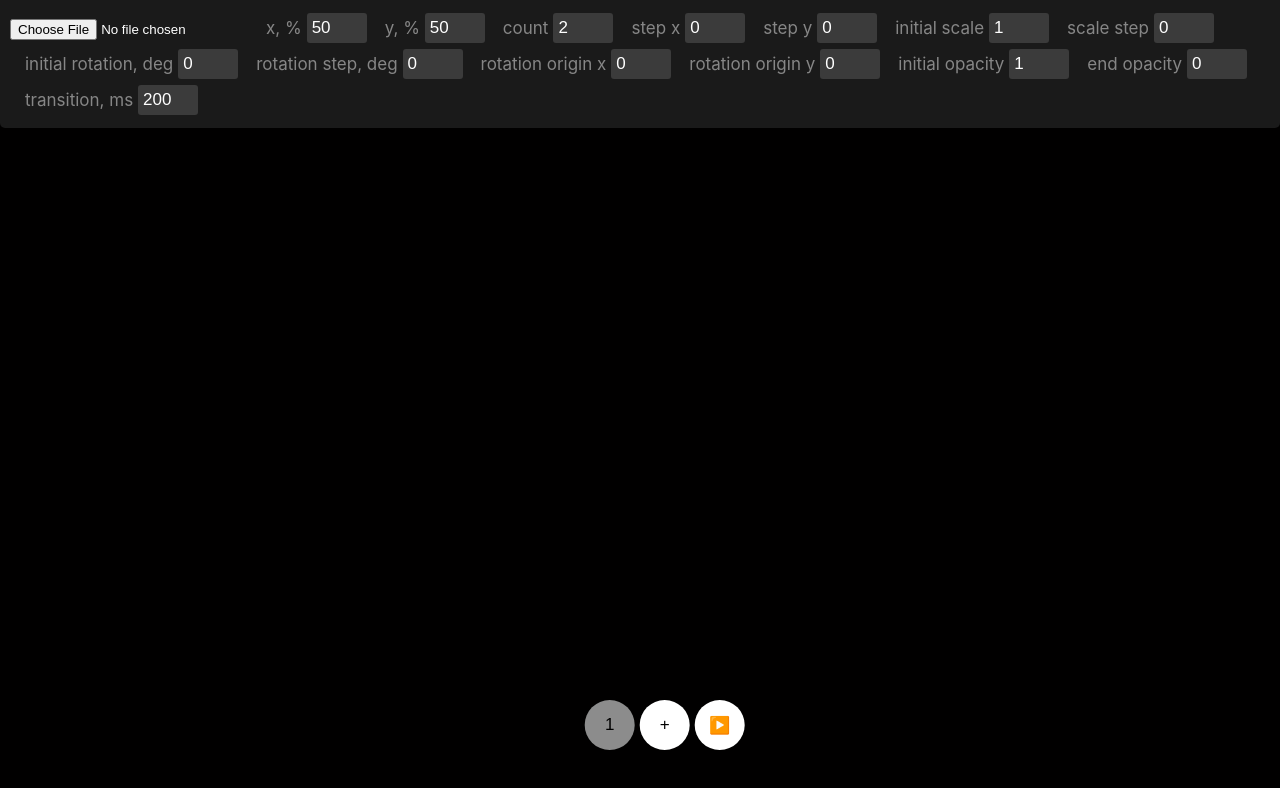
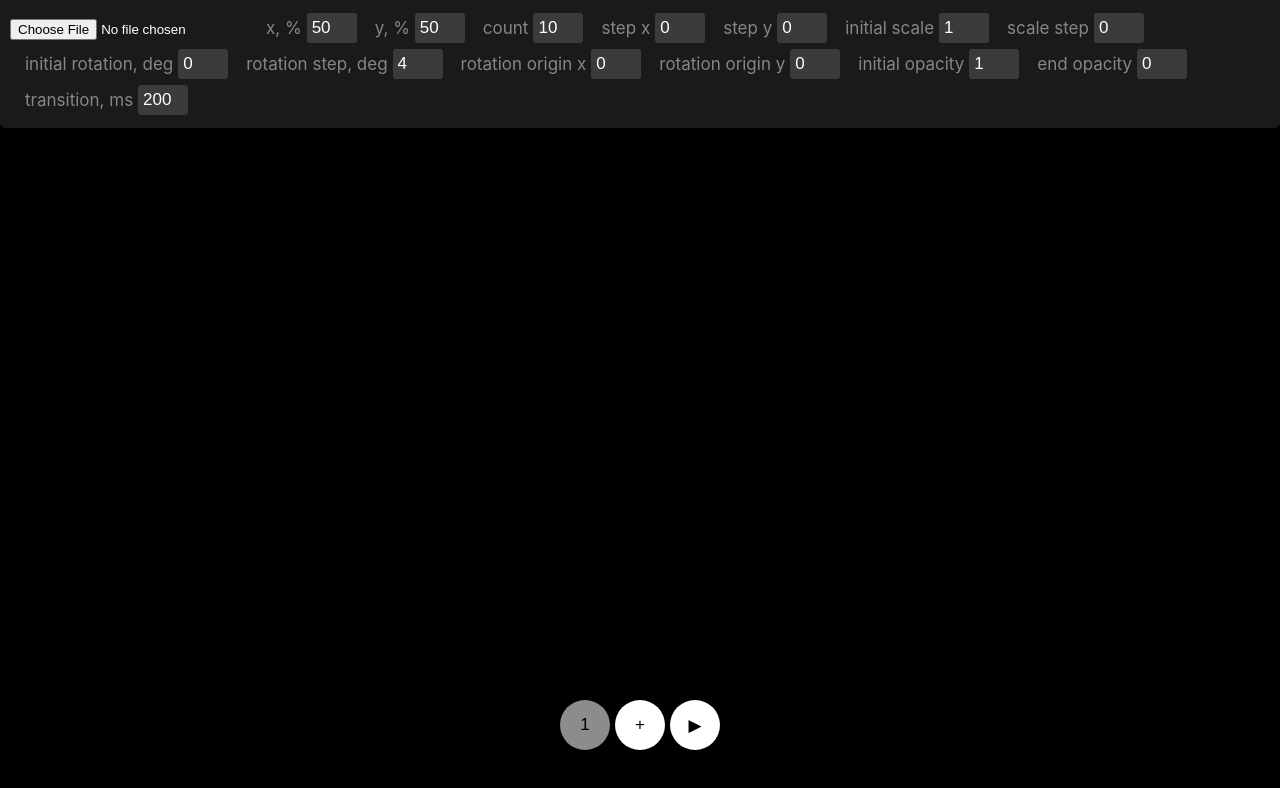
Before and after one commit to HellSquirrel/generative-svg, a React (Create React App) app: page / in a window 1280 px wide. Shown: the top 788 px of the page. Built offline with nearby package versions, Linux system fonts and the light colour scheme.

Commit message:
Add working proto

```diff
--- a/package.json
+++ b/package.json
@@ -5,6 +5,7 @@
   "dependencies": {
     "animejs": "^3.0.1",
     "classnames": "^2.2.6",
+    "flubber": "^0.4.2",
     "ramda": "^0.26.1",
     "react": "^16.8.6",
     "react-dom": "^16.8.6",
--- a/src/App.css
+++ b/src/App.css
@@ -4,6 +4,10 @@
   background: #010000;
   color: #fff;
   min-height: 100vh;
+}
+
+.app * {
+  box-sizing: border-box;
 }
 
 .canvas {
@@ -51,8 +55,9 @@
 }
 
 .slides {
+  display: flex;
+  align-items: center;
   position: fixed;
-  display: flex;
   margin: auto;
   bottom: 50px;
   left: 50%;
@@ -60,10 +65,11 @@
 }
 
 .slide {
+  width: 50px;
   border: none;
   border-radius: 50%;
   display: inline-flex;
-  padding: 10px;
+  padding: 5px;
   align-items: center;
   justify-content: center;
   font-size: 17px;
@@ -80,3 +86,7 @@
 .slide + .slide {
   margin-left: 5px;
 }
+
+svg {
+  overflow: visible
+}
--- a/src/App.js
+++ b/src/App.js
@@ -2,19 +2,19 @@ import React, { useRef, useState, useEffect } from "react";
 import { assocPath } from "ramda";
 import classNames from "classnames";
 import "./App.css";
-import anime from "animejs/lib/anime.es.js";
+import { interpolate } from "flubber";
 
 const countId = "count";
 const controlsMeta = [
   { label: "x, %", initialValue: 50, id: "x" },
   { label: "y, %", initialValue: 50, id: "y" },
-  { label: "count", initialValue: 2, id: countId },
+  { label: "count", initialValue: 10, id: countId },
   { label: "step x", initialValue: 0, id: "dx" },
   { label: "step y", initialValue: 0, id: "dy" },
   { label: "initial scale", initialValue: 1, id: "sc" },
   { label: "scale step", initialValue: 0, id: "dSc" },
   { label: "initial rotation, deg", initialValue: 0, id: "rot" },
-  { label: "rotation step, deg", initialValue: 0, id: "dRot" },
+  { label: "rotation step, deg", initialValue: 4, id: "dRot" },
   { label: "rotation origin x", initialValue: 0, id: "origX" },
   { label: "rotation origin y", initialValue: 0, id: "origY" },
   { label: "initial opacity", initialValue: 1, id: "o" },
@@ -59,17 +59,58 @@ const getValue = (controlsMeta, controls, idToFind) => {
 
 function App() {
   const input = useRef(null);
+  const shapes = useRef(null);
   const [files, setFiles] = useState([]);
   const [controls, setControls] = useState([{}]);
   const [controlsTexts, setControlsTexts] = useState([{}]);
   const [currentSlide, setCurrentSlide] = useState(0);
-  const count = getValue(controlsMeta, controls[currentSlide], countId);
+  const [animate, setAnimate] = useState(false);
+  const [animationStep, setAnimationStep] = useState(0);
+
+  const count = animate
+    ? getValue(controlsMeta, controls[animationStep], countId)
+    : getValue(controlsMeta, controls[animationStep], countId);
+
+  const file = animate ? files[0] : files[currentSlide];
+
+  useEffect(() => {
+    if (
+      animate &&
+      animationStep < controls.length - 1 &&
+      file &&
+      files[animationStep + 1]
+    ) {
+      setAnimationStep(animationStep + 1);
+      const d1 = shapes.current.querySelector("path").getAttribute("d");
+      const elements = shapes.current.querySelectorAll("path");
+      const d2Container = document.createElement("div");
+      d2Container.innerHTML = files[animationStep + 1];
+      const d2 = d2Container.querySelector("path").getAttribute("d");
+      const interpolator = interpolate(d1, d2, {
+        maxSegmentLength: 0.5
+      });
+      let i = 0;
+      const speed = 0.01;
+      const run = () => {
+        if (!animate) return;
+        requestAnimationFrame(() => {
+          if (i * speed < 1) {
+            [...elements].forEach(e =>
+              e.setAttribute("d", interpolator(i * speed))
+            );
+            i++;
+            run();
+          }
+        });
+      };
+      run();
+    }
+  }, [animate, animationStep, controls.length, file, files]);
+
   const fr = useRef(new FileReader());
   fr.current.onload = e => {
     setFiles(assocPath([currentSlide], e.target.result));
   };
-
-  const file = files[currentSlide];
 
   return (
     <div className="app">
@@ -109,34 +150,23 @@ function App() {
           );
         })}
       </div>
-      {[...Array(controls.length)].map((_, index) => {
-        const file = files[index];
-        if (file) {
-          return (
-            <div
-              key={index}
-              style={{ display: index === currentSlide ? "block" : "none" }}
-              className={classNames("paths", `p-${index}`)}
-            >
-              {[...Array(count)].map((_, index) => (
+      <div ref={shapes}>
+        {file &&
+          [...Array(count)].map((_, index) => (
             <div
               className="image"
               alt=""
               key={index}
               style={getStylesFromControls(
                 controlsMeta,
-                    controls[currentSlide],
+                controls[animate ? animationStep : currentSlide],
                 index
               )}
               dangerouslySetInnerHTML={{ __html: file }}
             />
           ))}
       </div>
-          );
-        }
 
-        return null;
-      })}
       <div className="slides">
         {[...Array(controls.length)].map((_, index) => (
           <button
@@ -153,7 +183,7 @@ function App() {
             setControlsTexts(
               controlsTexts.concat([{ ...controlsTexts[currentSlide] }])
             );
-            setCurrentSlide(controls.length - 1);
+            setCurrentSlide(controls.length);
           }}
           className="slide"
         >
@@ -162,26 +192,19 @@ function App() {
         <button
           className="slide"
           onClick={() => {
-            setCurrentSlide(0);
-            console.log("currentSlide is", currentSlide);
-            const targets = document.querySelectorAll(`.paths.p-0 path`);
-
-            const nextTargets = document.querySelector(`.paths.p-1 path`);
-
-            console.log(targets, nextTargets);
-            anime({
-              targets,
-              d: nextTargets.getAttribute("d"),
-              duration: 1000,
-              loop: true,
-              direction: "alternate",
-              easing: "linear"
-            });
+            setAnimate(!animate);
+            setAnimationStep(0);
           }}
         >
+          {animate ? (
+            <span role="img" aria-label="pause">
+              ◾
+            </span>
+          ) : (
             <span role="img" aria-label="play">
-            ▶️
+              ▶
             </span>
+          )}
         </button>
       </div>
     </div>
```
Also changed, not shown: 1 other file (tests, documents, lock files or other folders). Lines whose indentation alone changed are shown as unchanged.
